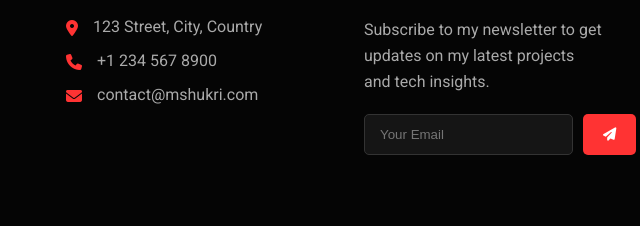
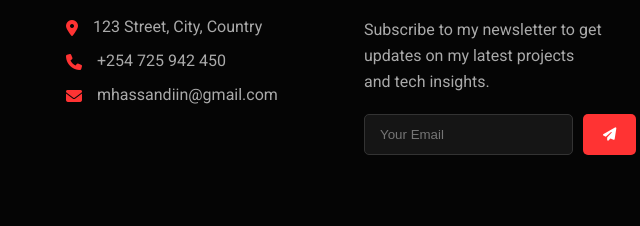
Before and after one commit to cwadani75/Moha.portfolio, a plain HTML site: page index.html in a window 1280 px wide. Shown: the part 972-1198 px from the top of the page, 604-1244 px from the left. Drawn offline with Linux system fonts and the light colour scheme.

Commit message:
moha-portfolio

```diff
--- a/index.html
+++ b/index.html
@@ -705,11 +705,11 @@
                     </li>
                     <li>
                         <i class="fas fa-phone"></i>
-                        <span>+1 234 567 8900</span>
+                        <span>+254 725 942 450</span>
                     </li>
                     <li>
                         <i class="fas fa-envelope"></i>
-                        <span>contact@mshukri.com</span>
+                        <span>mhassandiin@gmail.com</span>
                     </li>
                 </ul>
             </div>
```
